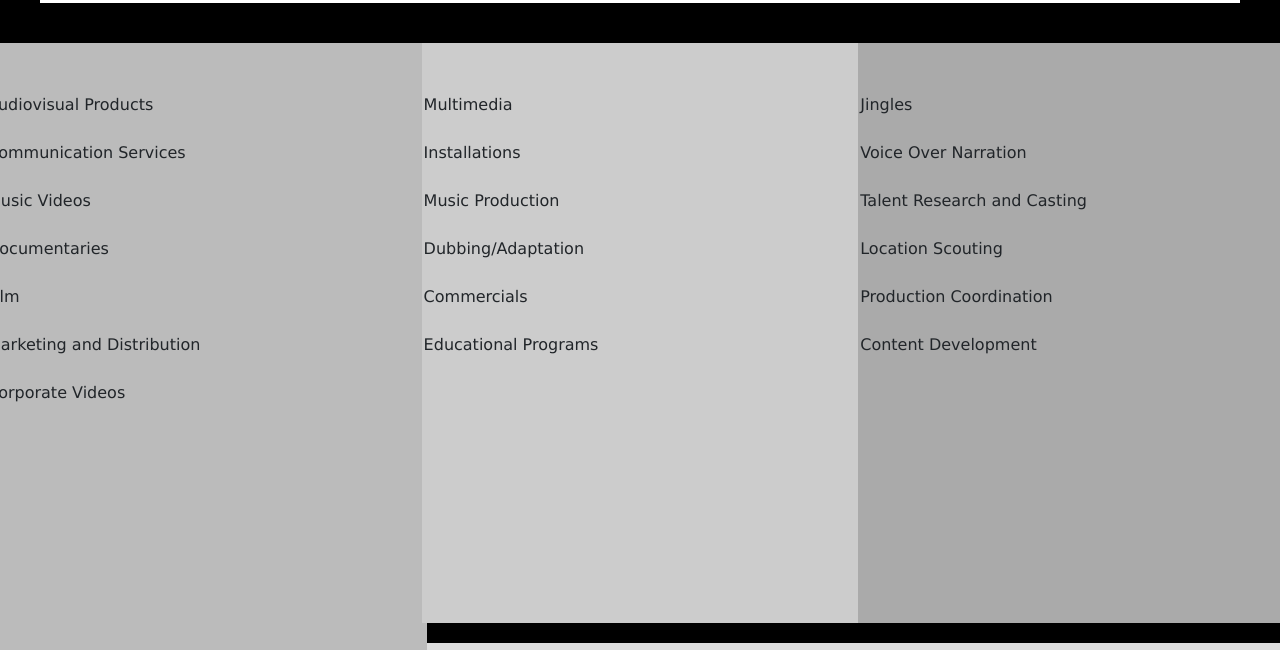
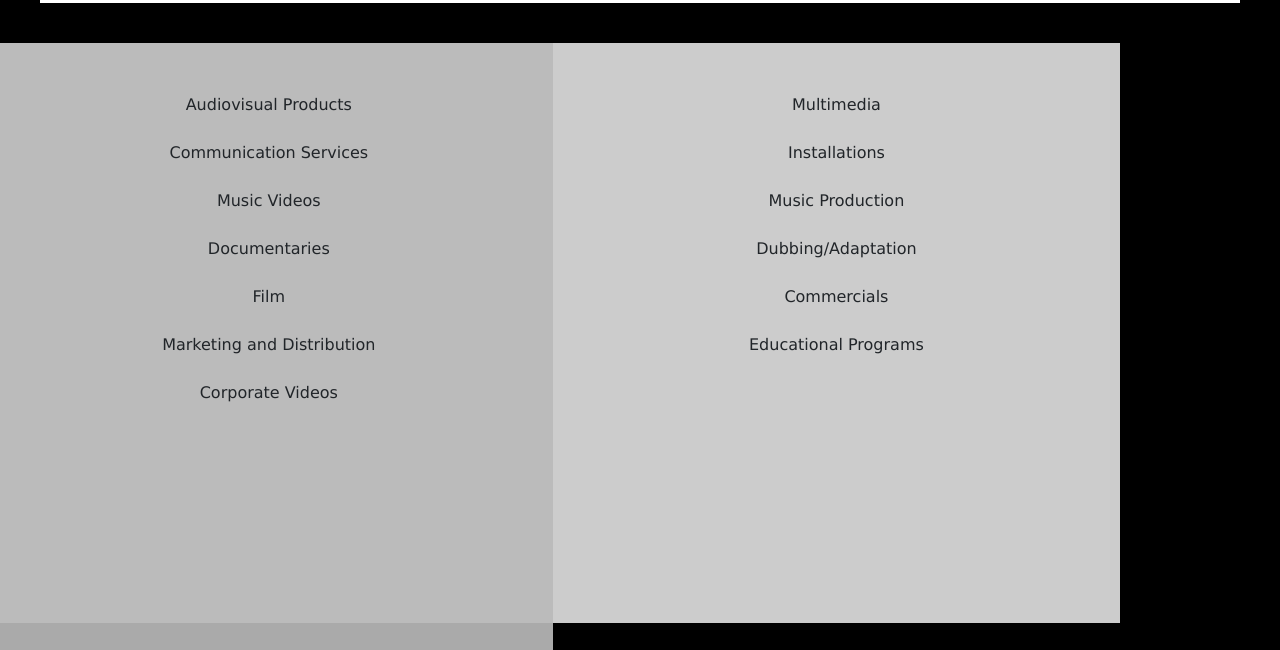
Before and after one commit to jto18/iconic, a plain HTML site: page services.html in a window 1280 px wide. Shown: the part 565-1215 px from the top of the page. Drawn offline with nearby package versions, Linux system fonts and the light colour scheme.

Commit message:
Update services.css

```diff
--- a/services.css
+++ b/services.css
@@ -24,9 +24,10 @@ img {vertical-align: middle;}
 
 .column {
   float: left;
-  width: 33.33%;
-  padding: 2px; padding-top:50px;
+  width: 43.33%;
+   padding-top:50px;
   height: 580px;
+  text-align:center;
 }
 
 .texm{color:white; text-align:center; border-style:solid; border-color: white;
```
